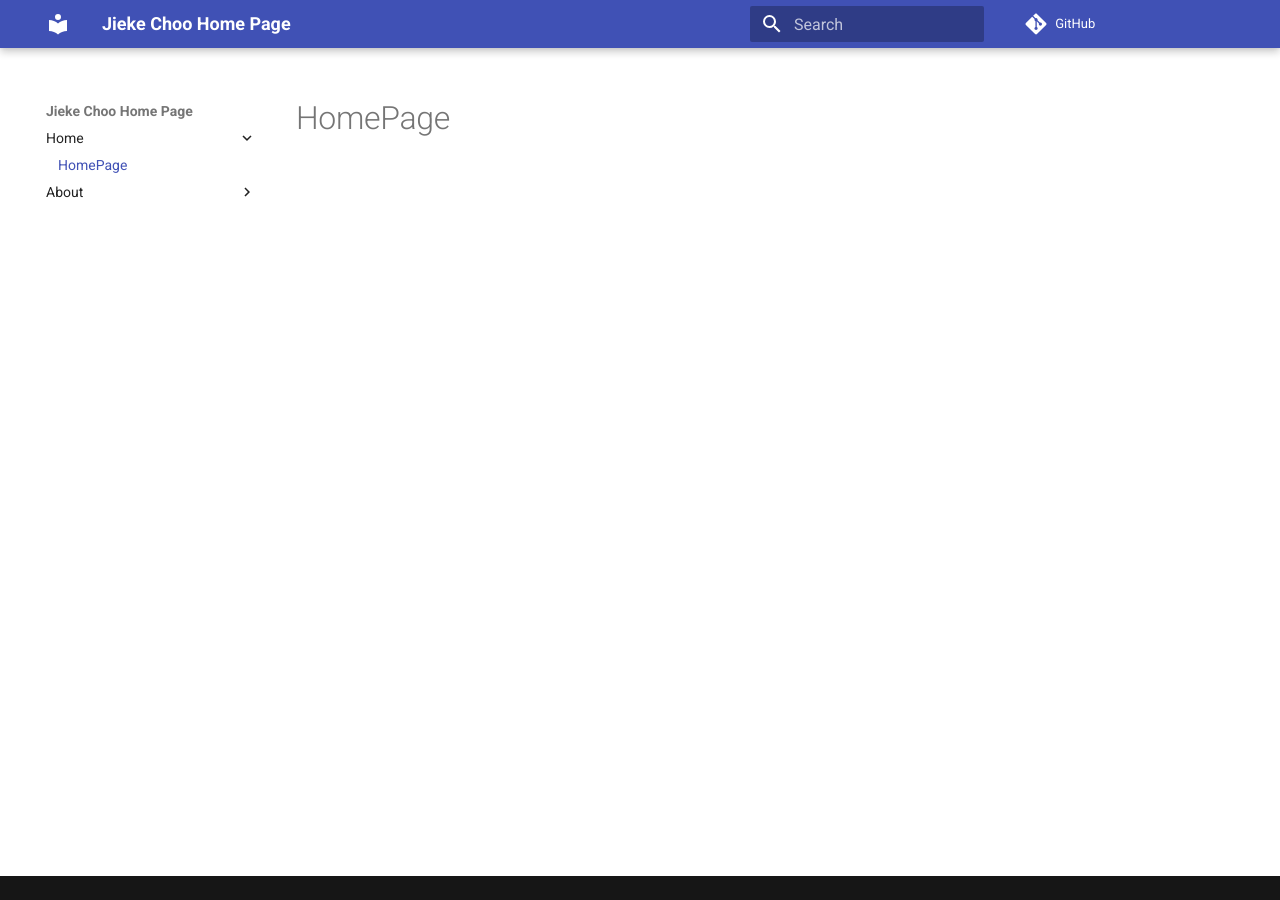
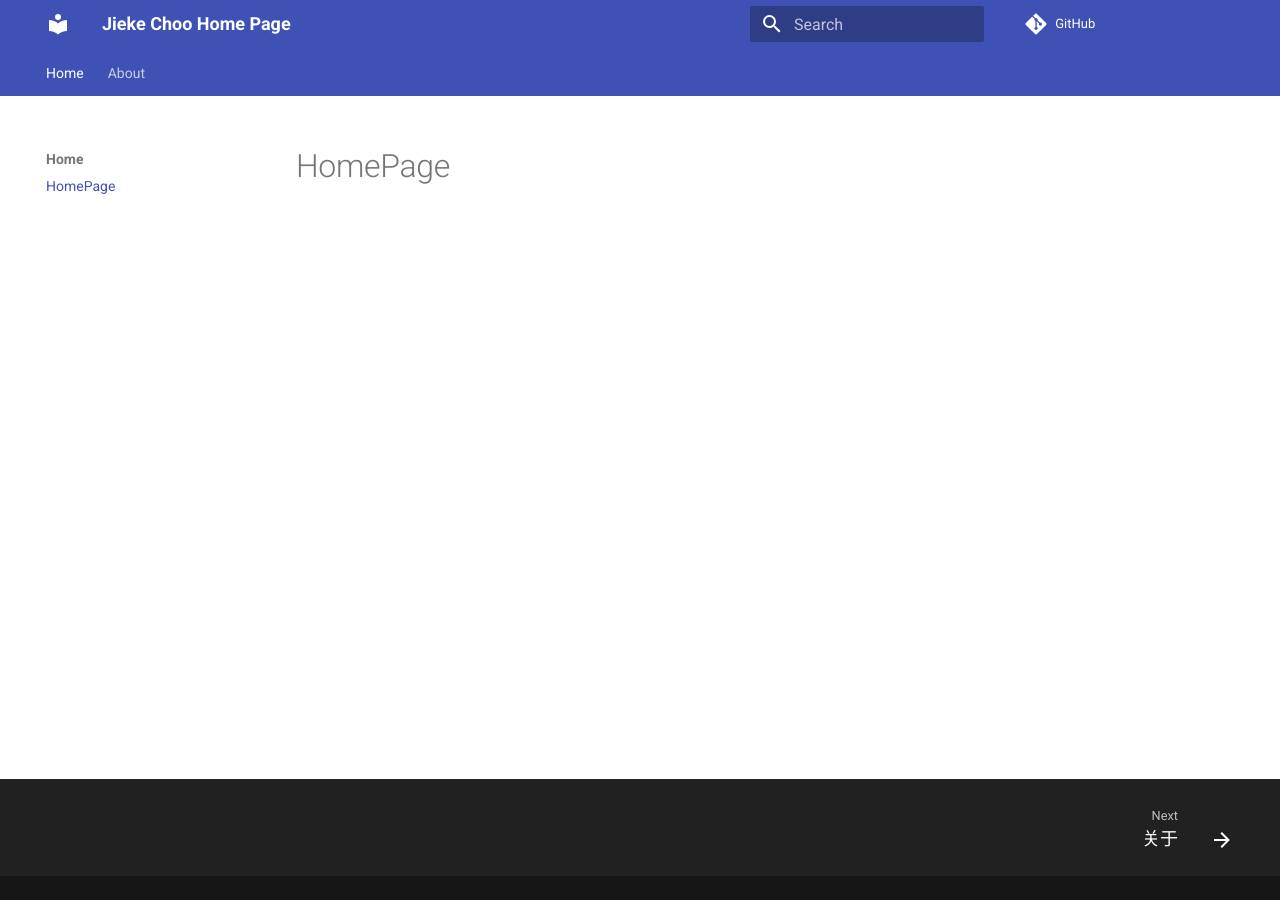
Before and after one commit to jiekechoo/jiekechoo.github.io, an MkDocs documentation site: the page built from docs/index.md, in a window 1280 px wide. Built offline with MkDocs 1.6.1 and Material for MkDocs 9.7.7, drawn with Linux system fonts in a browser that asks for light colours.

Commit message:
change mkdocs.yml
Signed-off-by: Jieke Choo <jiekechoo@yiqisoft.cn>

```diff
--- a/mkdocs.yml
+++ b/mkdocs.yml
@@ -1,6 +1,20 @@
 site_name: Jieke Choo Home Page
 theme:
   name: material
+  features:
+    - navigation.tabs
+    # - navigation.tabs.sticky
+    - header.autohide
+    - announce.dismiss
+    # - navigation.expand
+    - navigation.footer
+    - navigation.instant
+    - content.tabs.link
+    - content.code.copy
+  icon:
+    admonition:
+      dollar: fontawesome/solid/dollar-sign
+
 repo_url: https://github.com/jiekechoo
 nav:
   - Home:
```
